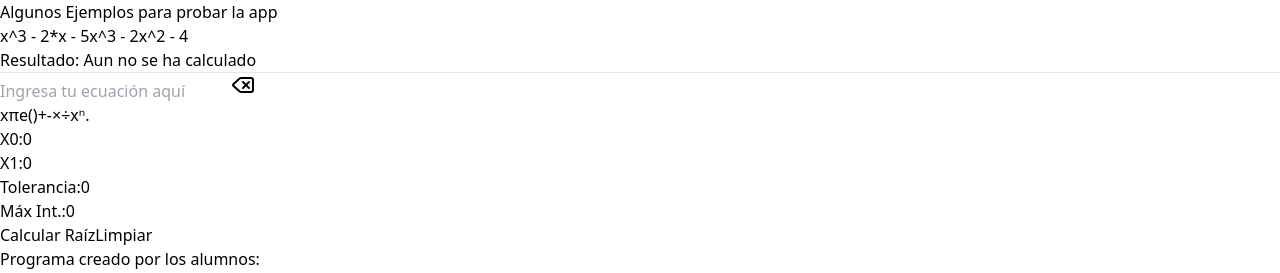
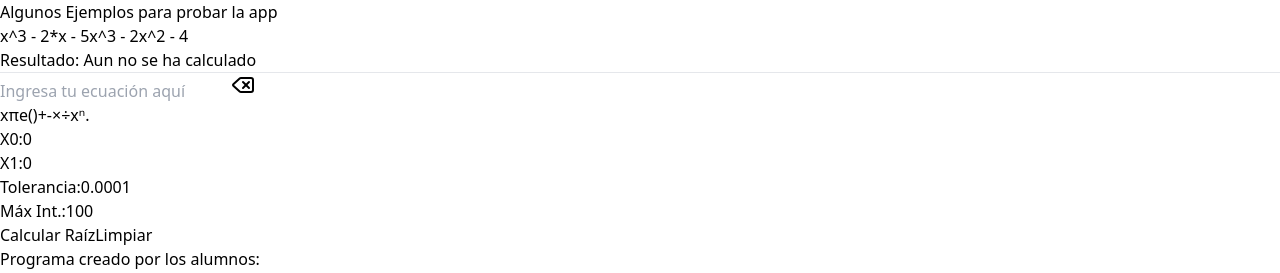
Before and after one commit to FabianBarua/calculadora-react, a React (Vite) app: page / in a window 1280 px wide. Shown: the top 273 px of the page. Built offline with nearby package versions, Linux system fonts and the light colour scheme.

Commit message:
Actualizar valores predeterminados de tolerancia y número máximo de iteraciones en el método secante

```diff
--- a/src/App.tsx
+++ b/src/App.tsx
@@ -54,8 +54,8 @@
   const [equation, setEquation] = useState("");
   const [x0, setX0] = useState(0);
   const [x1, setX1] = useState(0);
-  const [tol, setTol] = useState(0);
-  const [maxIter, setMaxIter] = useState(0);
+  const [tol, setTol] = useState(0.0001);
+  const [maxIter, setMaxIter] = useState(100);
   const [result, setResult] = useState("");
 
   const secantMethod = (
```
